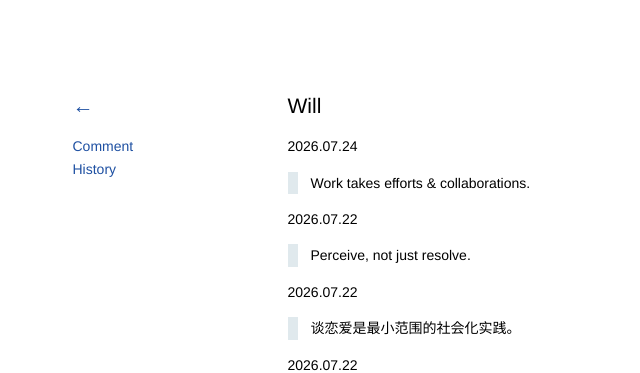
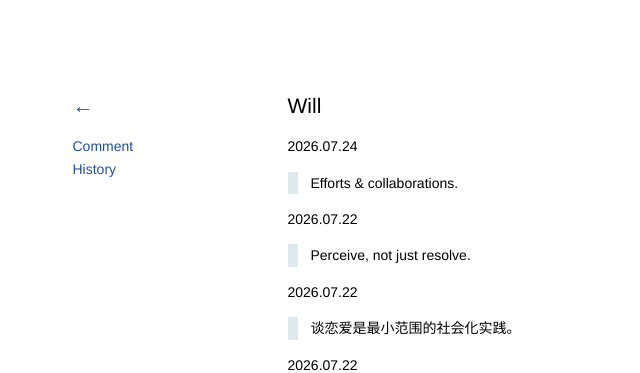
Before and after one commit to kidlj/awei, a Jekyll site: the page built from _wiki/will.md, in a window 1280 px wide and 900 px high. Shown: the top 373 px of the window, without its empty margins (60-700 px from the left). Built offline with Jekyll 4.4.1, drawn with Linux system fonts in a browser that asks for light colours.

Commit message:
update will

```diff
--- a/_wiki/will.md
+++ b/_wiki/will.md
@@ -4,7 +4,7 @@ title: Will
 
 2026.07.24
 
-> Work takes efforts & collaborations.
+> Efforts & collaborations.
 
 2026.07.22
 
```
